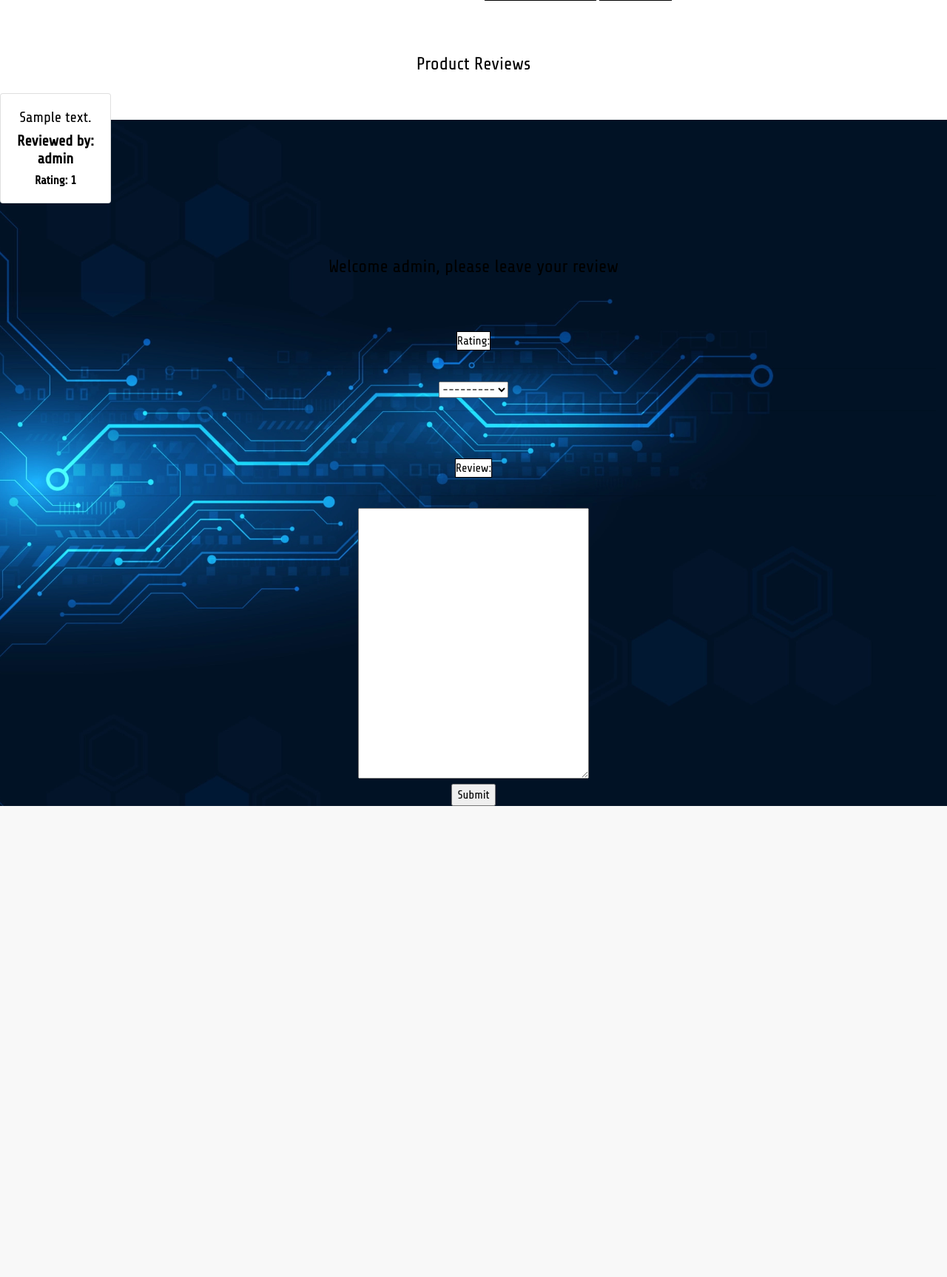
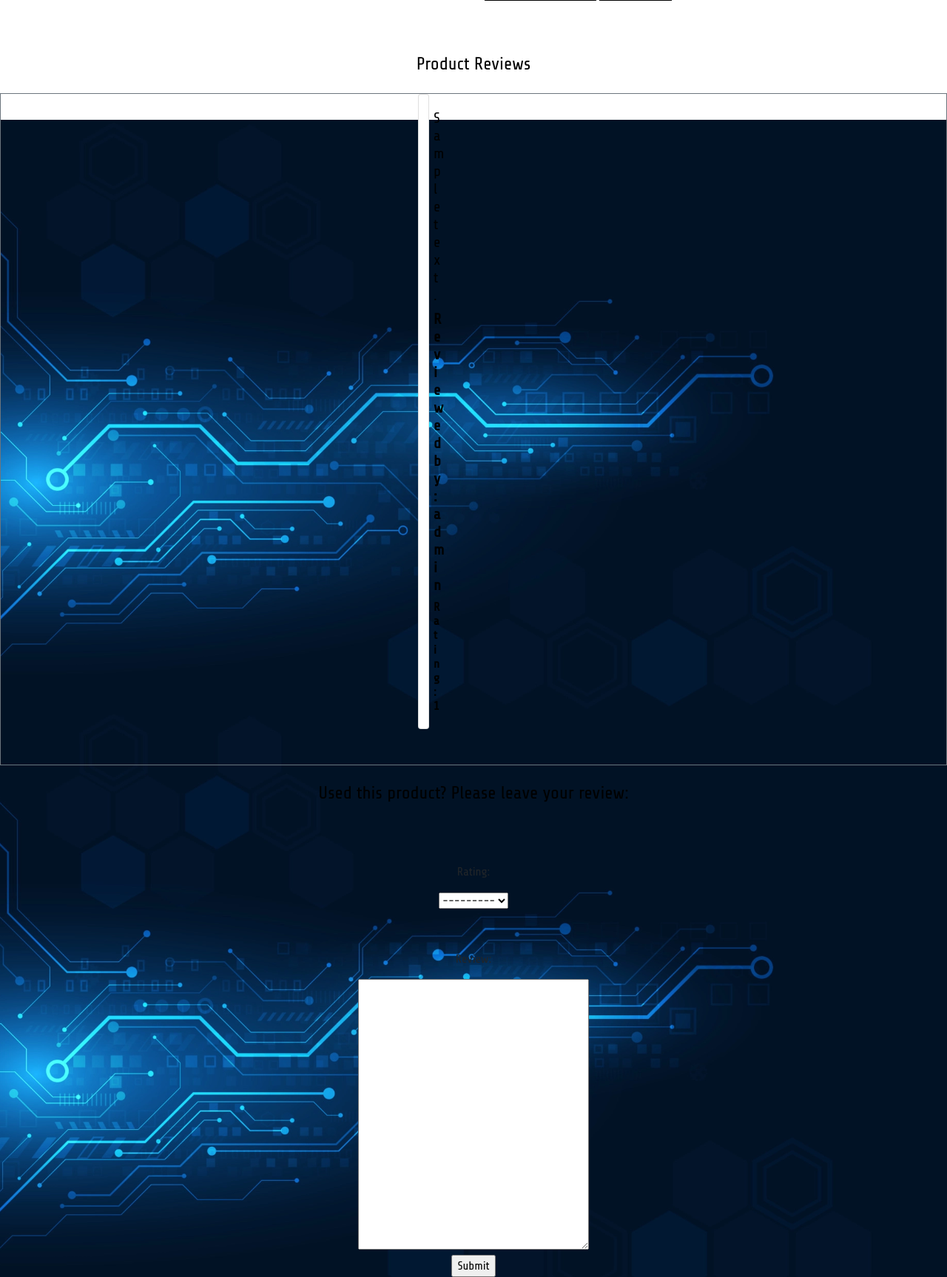
Before and after one commit to Jakemcp97/PP5-smartsolutions, a Django app: page /products/1 in a window 1280 px wide. Shown: the part 638-2365 px from the top of the page at 74% size. Before the commit the page ends 1728 px from the top, so only its background shows below. Run offline with Django 3.2, Linux system fonts and the light colour scheme; a user stored in the database is signed in; data comes from the database, SQL or seed files in the repository; tables that the repository leaves empty hold one stand-in row (values such as "Sample post"); some libraries are stand-ins or nearby versions.

Commit message:
some styling added around reviews - needs improvement

```diff
--- a/products/templates/products/product_detail.html
+++ b/products/templates/products/product_detail.html
@@ -117,17 +117,17 @@
         </div>
 
 
-        <div class="row">
+        <div class="row justify-content-center border border-secondary">
 
 
-            <section class="text-center mb-4">
+            <section class="mb-4">
 
-              <div class="row">
+              <div class="row ">
 
                 {% for review in reviews %}
-                <div class="col-lg-12 col-md-6 mb-4">
+                <div class="col-lg-3 col-md-6 mb-4 d-flex">
 
-                  <div class="card">
+                  <div class="card mx-auto">
 
                     <div class="card-body">
                       <h5 class="grey-text card-text">{{ review.content }}</h5>
@@ -157,19 +157,21 @@
 
         <div class="col{% if s %}-12 mt-2{% endif %} text-center" >
 
-          <h4 class="my-4 h4">Welcome {{ request.user.username}}, please leave your review</h4>
+          <h4 class="my-4 h4">Used this product? Please leave your review:</h4>
 
           <form action="{% url 'add_review' product.id %}" method="post">
             {% csrf_token %}
             <div>
-              <label class=" btn-outline-black rounded-0 mt-5" for="{{ form.rating.id_for_label }}">Rating:</label>
-              <hr>
+              <label class=" btn rounded-0 mt-5" for="{{ form.rating.id_for_label }}">Rating:</label>
+            </div>
+            <div>
               {{ form.rating }}
             </div>
-            <hr>
+
             <div>
-              <label class=" btn-outline-black rounded-0 mt-5" for="{{ form.content.id_for_label }}">Review:</label>
-              <hr>
+              <label class=" btn rounded-0 mt-5" for="{{ form.content.id_for_label }}">Review:</label>
+            </div>
+            <div>
               {{ form.content }}
             </div>
             <input type="submit" value="Submit" />
--- a/products/views.py
+++ b/products/views.py
@@ -78,7 +78,7 @@ def product_detail(request, product_id):
     context = {
         'product': product,
         'reviews': Review.objects.filter(product=product.id),
-        'form':form,
+        'form': form,
     }
 
     return render(request, 'products/product_detail.html', context)
@@ -164,7 +164,7 @@ def add_review(request, product_id):
         review.content = content
         review.created_date = datetime.datetime.now()
         review.save()
-        return HttpResponseRedirect(reverse('home'))
+        return HttpResponseRedirect(reverse('product_detail', args=[product.id]))
 
     context = {
         'product': product,
--- a/static/css/index.css
+++ b/static/css/index.css
@@ -24,6 +24,7 @@ body {
 .card {
     max-width: 100%;
     width: 150px;
+
 }
 .card-text {
     word-wrap: break-word;
```
